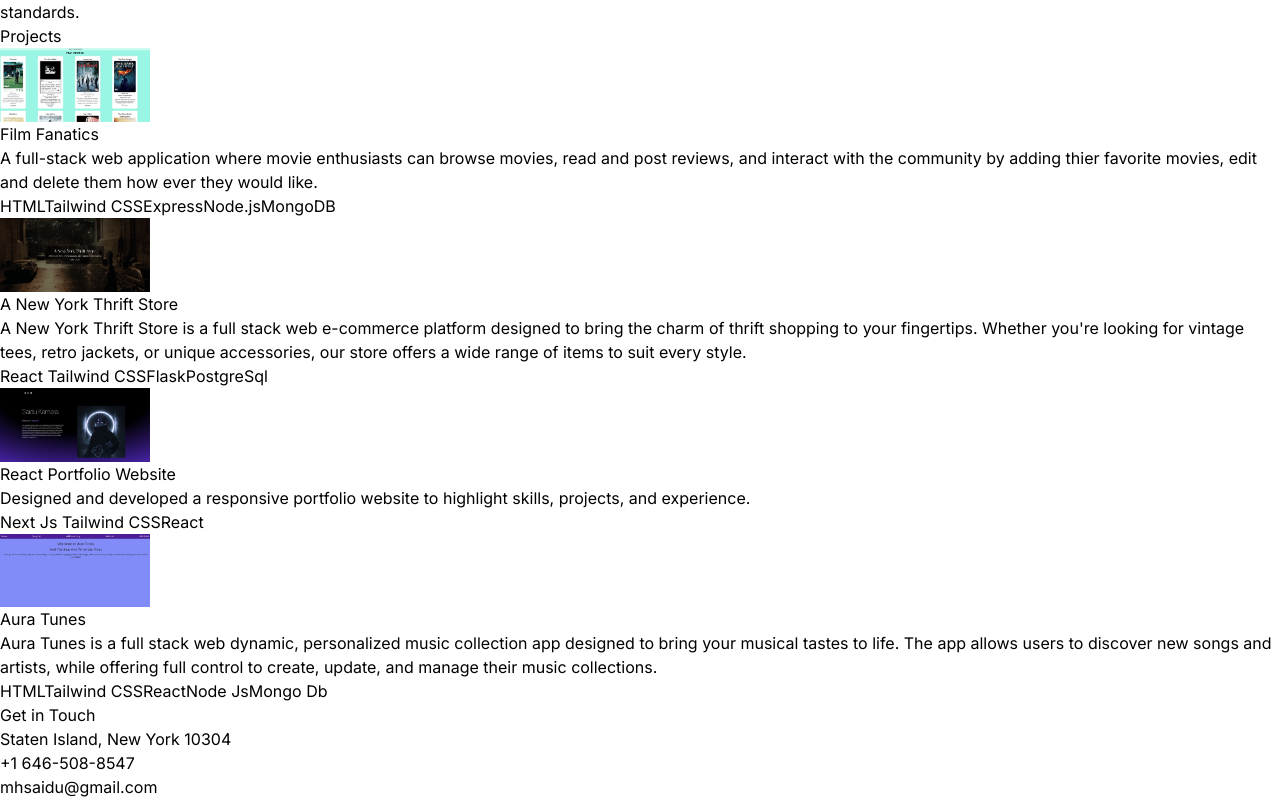
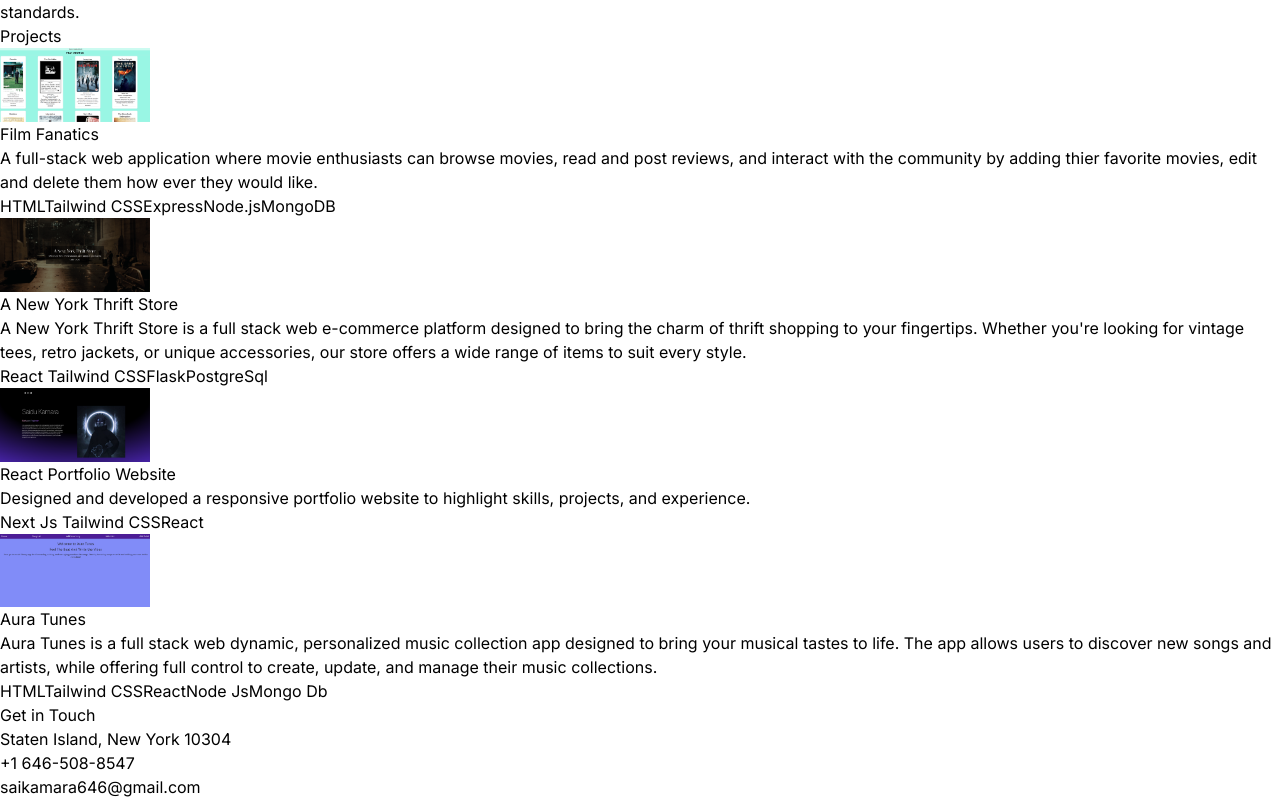
Before and after one commit to saikamara59/react-portfolio, a React (Vite) app: page / in a window 1280 px wide. Shown: the part 1889-2688 px from the top of the page. Built offline with nearby package versions, Linux system fonts and the light colour scheme.

Commit message:
added my new number to my contact part of my react portfolio as well

```diff
--- a/src/constants/index.js
+++ b/src/constants/index.js
@@ -63,5 +63,5 @@ export const PROJECTS = [
 export const CONTACT = {
   address: "Staten Island, New York 10304",
   phoneNo: "+1 646-508-8547",
-  email: "mhsaidu@gmail.com",
+  email: "saikamara646@gmail.com",
 };
```
